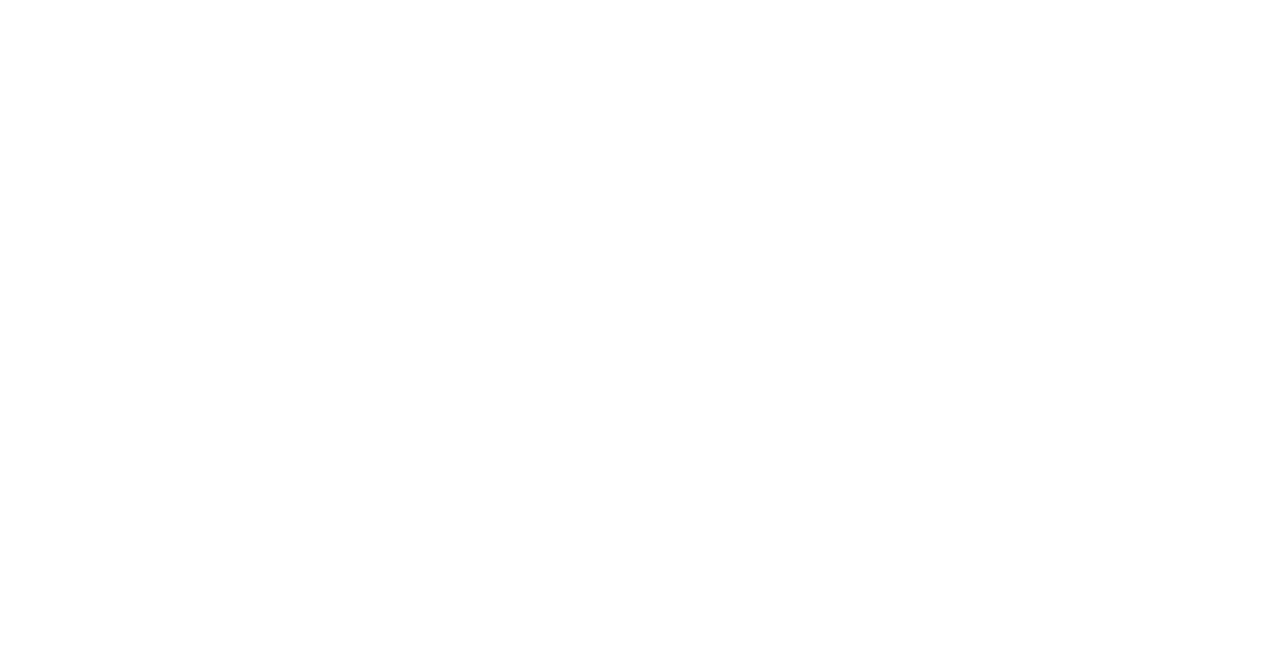
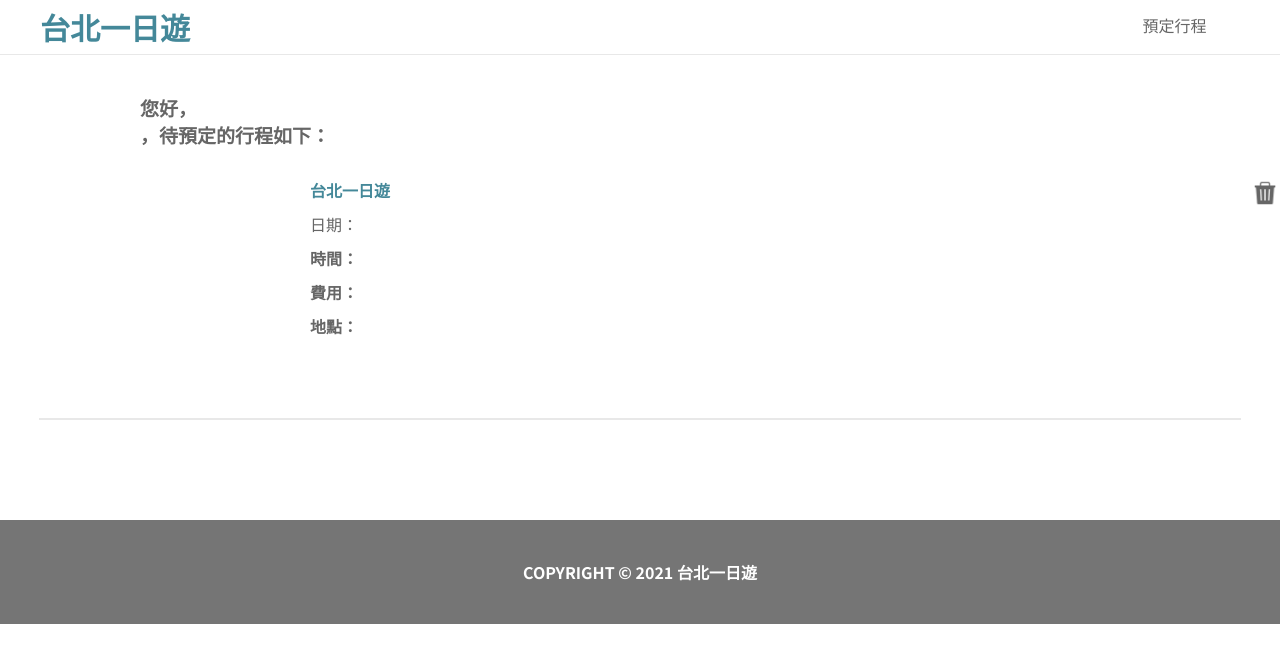
Before and after one commit to peihsuan1225/WeHelp_SecondStage, a plain HTML site: page static/booking.html in a window 1280 px wide. Drawn offline with Linux system fonts and the light colour scheme.

Commit message:
# modify singnin/singup btn, booking page information part - modify singnin/singup btn: delete default display text - booking page information part: html, css

```diff
--- a/static/base.html
+++ b/static/base.html
@@ -4,7 +4,7 @@
       <div class="navbar__text">台北一日遊</div>
       <div class="navbar__btnBlock">
           <button class="navbar__btn">預定行程</button>
-          <button class="navbar__btn" id="signin_signup">登入/註冊</button>
+          <button class="navbar__btn" id="signin_signup"></button>
       </div>
   </div>
 </div>
--- a/static/booking.html
+++ b/static/booking.html
@@ -4,8 +4,62 @@
   <meta charset="UTF-8">
   <meta name="viewport" content="width=device-width, initial-scale=1.0">
   <title>Booking</title>
+  <link rel="stylesheet" type="text/css" href="/static/css/booking.css"/>
+  <link rel="stylesheet" type="text/css" href="/static/css/base.css"/>
 </head>
 <body>
+  <div class="content">
+    <!-- Navigation Bar -->
+    <div class="navbar_insert"></div>
 
+    <!-- headline -->
+    <div class="headline__textBlock">
+      <div>您好，</div>
+      <div id="user_name"></div>
+      <div>，待預定的行程如下：</div>
+    </div>
+
+    <!-- booking infos -->
+     <div class="bookingInfos__block">
+      <div class="bookingInfos__pic"></div>
+      <div class="bookingInfos__textBlock">
+        <div class="bookingInfos__text--title">
+          <div>台北一日遊</div>
+          <div id="attraction_name"></div>
+        </div>
+        <div class="bookingInfos__text">
+          <div>日期：</div>
+          <div id="date"></div>
+        </div>
+        <div class="bookingInfos__text">
+          <div class="bookingInfos__text--bold">時間：</div>
+          <div id="time"></div>
+        </div>
+        <div class="bookingInfos__text">
+          <div class="bookingInfos__text--bold">費用：</div>
+          <div id="price"></div>
+        </div>
+        <div class="bookingInfos__text">
+          <div class="bookingInfos__text--bold">地點：</div>
+          <div id="location"></div>
+        </div>
+      </div>
+      <div class="bookingInfos__icon"></div>
+     </div>
+
+    <hr class="separator" />
+
+
+
+
+    <!-- Footer -->
+    <div class="footer_insert"></div>
+  </div>
+
+  <!-- dialog section -->
+  <div class="dialog_insert"></div>
+
+  <script src="/static/js/base.js" defer></script>
+  <script src="/static/js/booking.js" defer></script>
 </body>
 </html>
--- /dev/null
+++ b/static/css/booking.css
@@ -0,0 +1,58 @@
+/* Navigation Bar */
+.navbar{
+    border-bottom: 1px solid #E8E8E8;
+}
+
+/* headline */
+.headline__textBlock{
+    width: 1000px;
+    padding-top: 94px;
+    margin: 0 auto;
+    color: #666666;
+    font-size: 19px;
+    font-weight: bold;
+}
+
+/* booking infos */
+.bookingInfos__block{
+    display: flex;
+    position: relative;
+    margin: 30px auto 0 auto;
+}
+.bookingInfos__pic{
+    width: 250px;
+    height: 200px;
+    background-size: cover;
+}
+.bookingInfos__textBlock{
+    margin: 0 0 30px 30px;
+    font-size: 16px;
+}
+.bookingInfos__text--title{
+    color: #448899;
+    font-weight: bold;
+    margin: 0 auto 10px 30px;
+}
+.bookingInfos__text{
+    margin: 10px 0 10px 30px;
+    color: #666666;
+}
+.bookingInfos__text--bold{
+    font-weight: bold;
+}
+.bookingInfos__icon{
+    position: absolute;
+    right: 0;
+    top: 0;
+    background-image: url(/static/pic/delete.png);
+    background-size: cover;
+    width: 30px;
+    height: 30px;
+}
+
+/* separator */
+.separator{
+    width: 1200px;
+    border: 1px solid #E8E8E8;
+    margin: 40px auto;
+}
--- a/static/js/base.js
+++ b/static/js/base.js
@@ -237,6 +237,7 @@ document.addEventListener("DOMContentLoaded", () => {
                 return response.json();
             })
             .then(data => {
+                console.log(data);
                 if(data && data.data){
                     signinSignup.textContent = "登出系統";
                 }
```
Also changed, not shown: static/js/booking.js (added), static/pic/delete.png (added).
